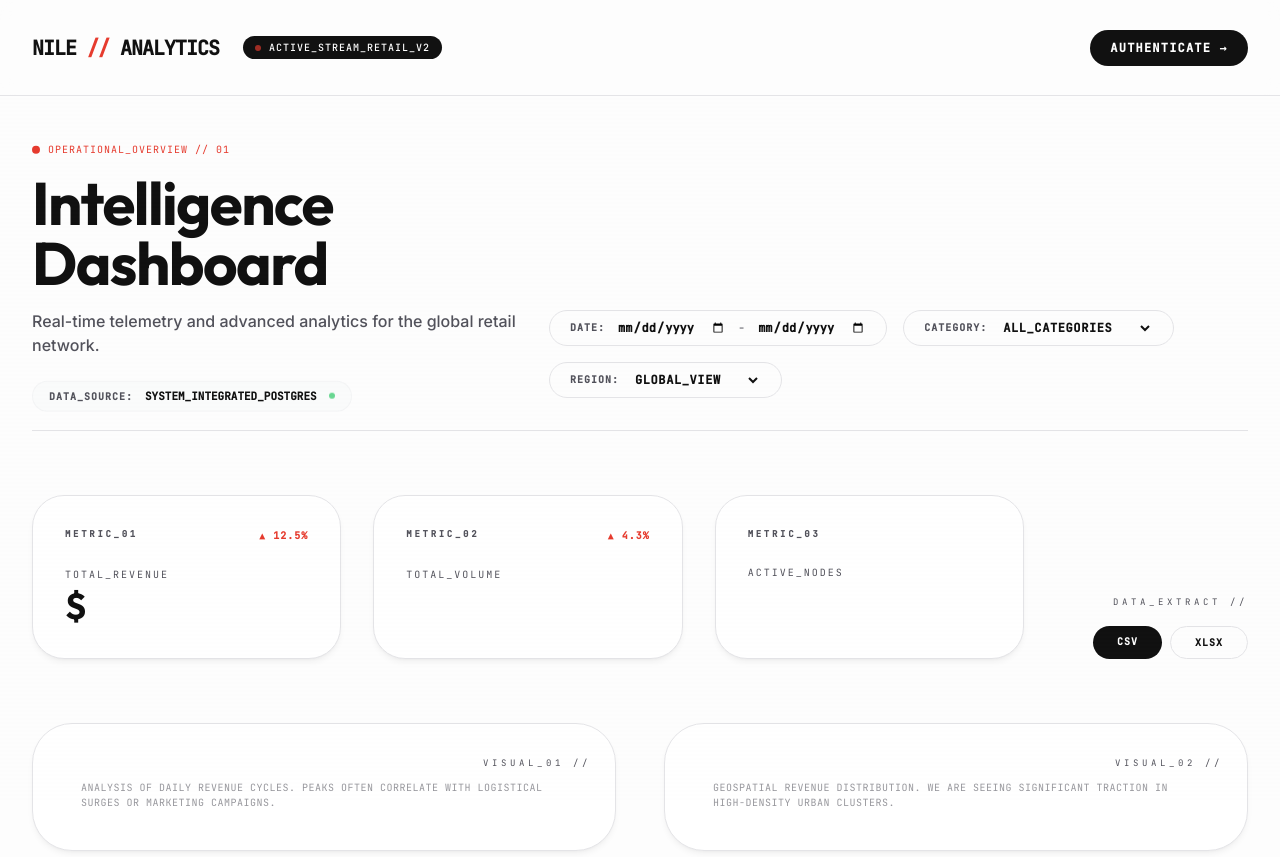
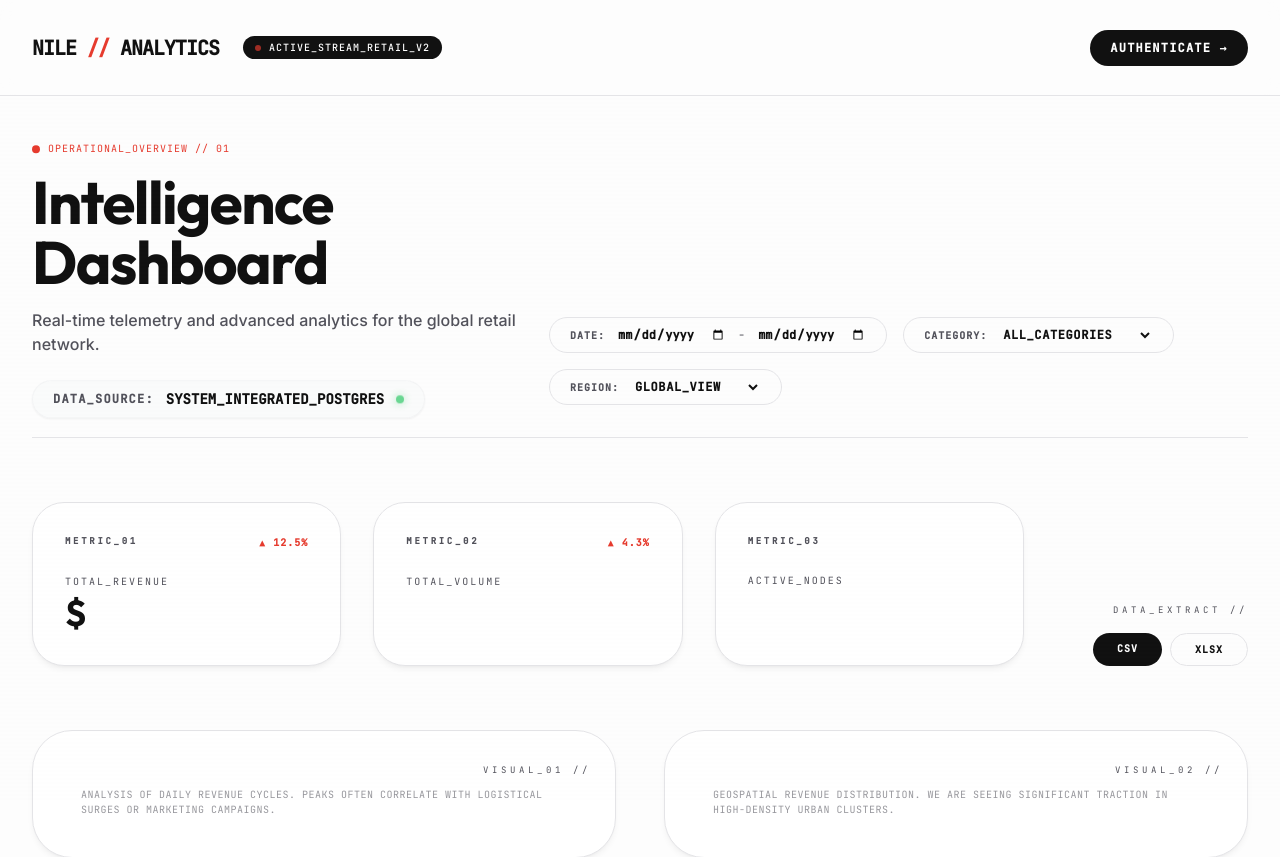
Before and after one commit to RahulAdyaa/nile-analytics, a Django app: template nile_django/templates/dashboard/index.html in a window 1280 px wide. Shown: the top 857 px of the page. Run offline with Django 4.2, Linux system fonts and the light colour scheme; the template is opened without the code that fills it, so the values that code supplies are empty; parts of the project's set-up code (start-up, migrations or seed data) failed here and were passed over; some libraries are stand-ins or nearby versions.

Commit message:
style: increase font size and visibility of data source badge

```diff
--- a/nile_django/templates/dashboard/index.html
+++ b/nile_django/templates/dashboard/index.html
@@ -12,16 +12,16 @@
             <h2 class="text-6xl font-heading font-bold text-brand-text tracking-tight">Intelligence Dashboard</h2>
             <p class="text-brand-muted mt-4 max-w-xl font-medium">Real-time telemetry and advanced analytics for the global retail network.</p>
 
-            <div class="mt-6 flex items-center space-x-3 bg-gray-50/80 border border-brand-border/30 w-fit rounded-full px-4 py-1.5">
-                <span class="text-[10px] font-mono text-brand-muted uppercase tracking-widest font-bold">Data_Source:</span>
-                <span class="text-[11px] font-mono text-brand-text font-bold">
+            <div class="mt-6 flex items-center space-x-3 bg-gray-50/80 border border-brand-border/30 w-fit rounded-full px-5 py-2 shadow-sm">
+                <span class="text-xs font-mono text-brand-muted uppercase tracking-widest font-bold">Data_Source:</span>
+                <span class="text-sm font-mono text-brand-text font-bold">
                     {% if latest_upload %}
                         {{ latest_upload.original_filename }}
                     {% else %}
                         SYSTEM_INTEGRATED_POSTGRES
                     {% endif %}
                 </span>
-                <span class="w-1.5 h-1.5 bg-green-500 rounded-full animate-pulse"></span>
+                <span class="w-2 h-2 bg-green-500 rounded-full animate-pulse shadow-[0_0_8px_rgba(34,197,94,0.6)]"></span>
             </div>
         </div>
         <form id="filters-form"
```
